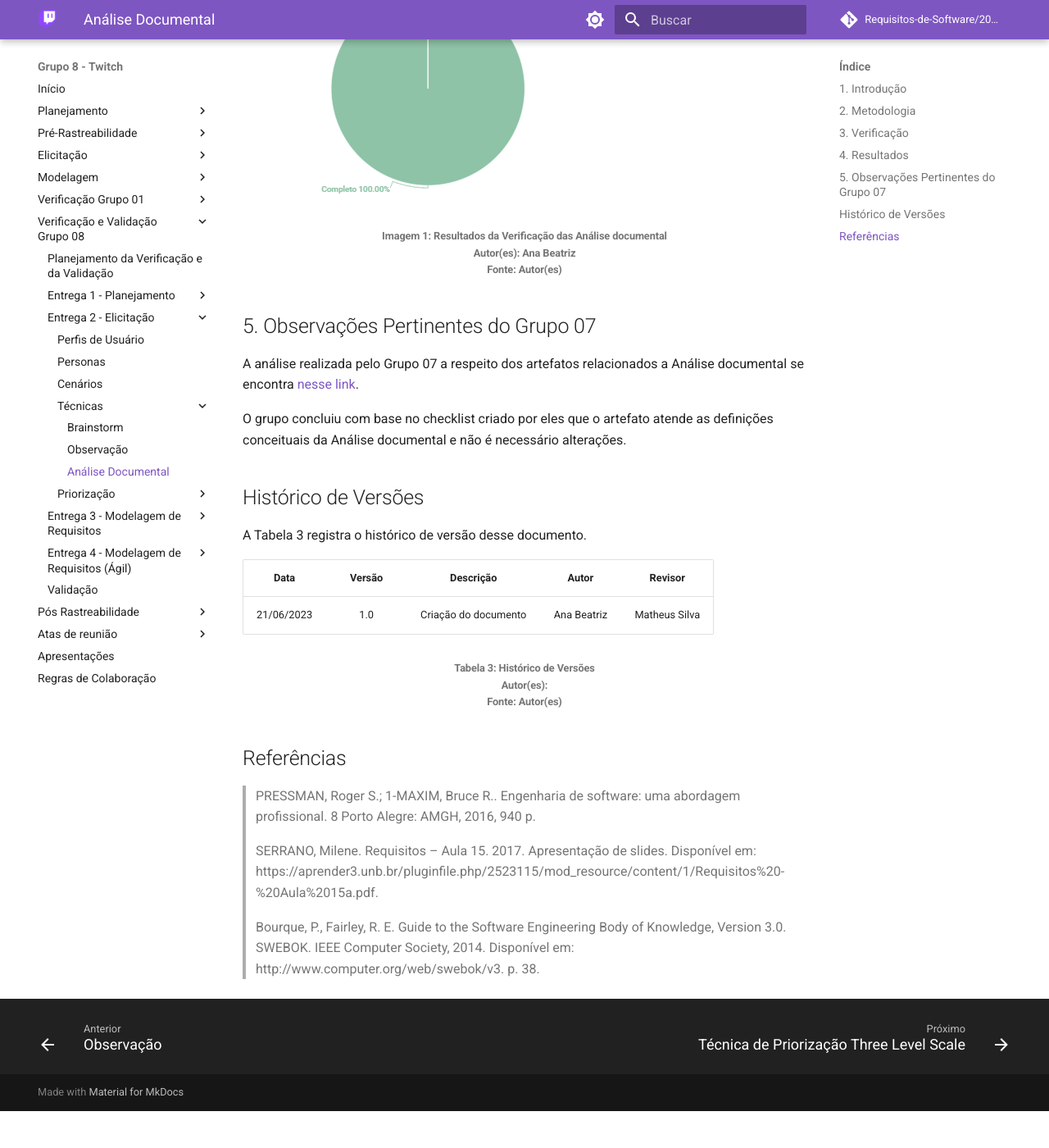
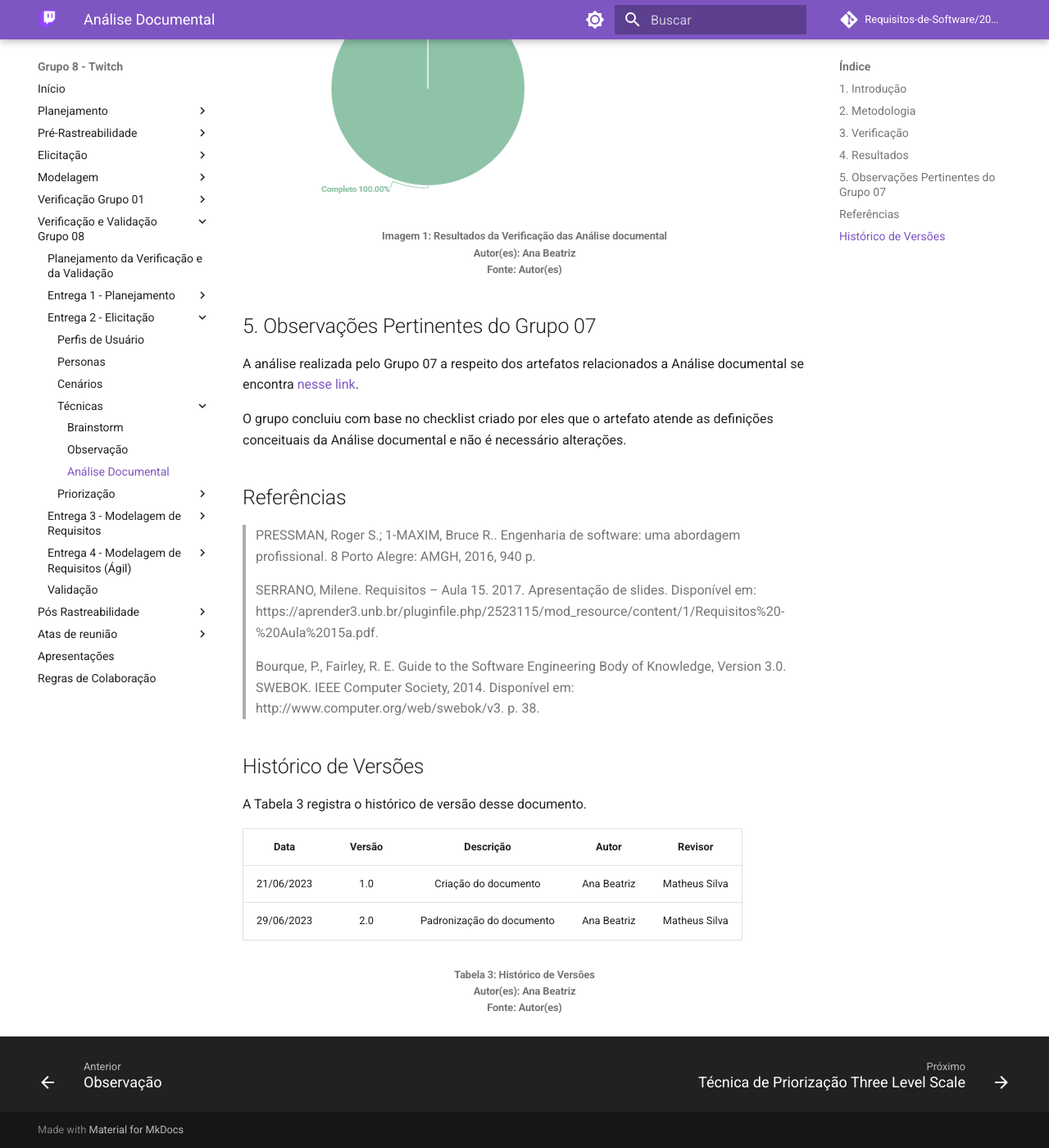
Before and after one commit to Requisitos-de-Software/2023.1-Twitch, an MkDocs documentation site: the page built from docs/verifica_valida_grupo08/verifica_analise_doc.md, in a window 1280 px wide and 1400 px high, scrolled down 1397 px. Shown: the whole window at 82% size. Built offline with MkDocs 1.6.1 and Material for MkDocs 9.7.7, drawn with Linux system fonts in a browser that asks for light colours; comment, search, counter and statistics services are not loaded; before the commit the page ends 2752 px from its top, so only the background shows below that; some of the changed lines change nothing that is shown; some of the changed text lies outside the part shown.

Commit message:
doc: Padronização do documento

```diff
--- a/docs/verifica_valida_grupo08/verifica_analise_doc.md
+++ b/docs/verifica_valida_grupo08/verifica_analise_doc.md
@@ -29,7 +29,7 @@ A tabela 1 a seguir apresenta o checklist que orientou a verificação da Análi
 
 
 ## 4. Resultados
-A imagem 1 a seguir apresenta um gráfico de pizza levando em consideração as 11 questões utilizadas para verificação do artefato Análise documental:
+A imagem 1 a seguir apresenta um gráfico de pizza levando em consideração as 8 questões utilizadas para verificação do artefato Análise documental:
 
 ![Resultados Análise documental](./imagens/verifica_analise_doc.png)
 
@@ -42,6 +42,13 @@ A análise realizada pelo Grupo 07 a respeito dos artefatos relacionados a Anál
 
 O grupo concluiu com base no checklist criado por eles que o artefato atende as definições conceituais da Análise documental e não é necessário alterações.
 
+## Referências
+> PRESSMAN, Roger S.; 1-MAXIM, Bruce R.. Engenharia de software: uma abordagem profissional. 8 Porto Alegre: AMGH, 2016, 940 p.
+
+>SERRANO, Milene. Requisitos – Aula 15. 2017. Apresentação de slides. Disponível em: https://aprender3.unb.br/pluginfile.php/2523115/mod_resource/content/1/Requisitos%20-%20Aula%2015a.pdf.
+
+>Bourque, P., Fairley, R. E. Guide to the Software Engineering Body of Knowledge, Version 3.0. SWEBOK. IEEE Computer Society, 2014. Disponível em: http://www.computer.org/web/swebok/v3. p. 38.
+
 ## Histórico de Versões
 
 A Tabela 3 registra o histórico de versão desse documento.
@@ -49,14 +56,8 @@ A Tabela 3 registra o histórico de versão desse documento.
 |**Data** | **Versão** | **Descrição** | **Autor** | **Revisor** |
 |:---: | :---: | :---: | :---: | :---: |
 | 21/06/2023| 1.0 | Criação do documento | Ana Beatriz | Matheus Silva |
+| 29/06/2023 | 2.0 | Padronização do documento |  Ana Beatriz  | Matheus Silva|
 
 <h6 align = "center"> Tabela 3: Histórico de Versões
-<br> Autor(es):
+<br> Autor(es): Ana Beatriz
 <br>Fonte: Autor(es)</h6>
-
-## Referências
-> PRESSMAN, Roger S.; 1-MAXIM, Bruce R.. Engenharia de software: uma abordagem profissional. 8 Porto Alegre: AMGH, 2016, 940 p.
-
->SERRANO, Milene. Requisitos – Aula 15. 2017. Apresentação de slides. Disponível em: https://aprender3.unb.br/pluginfile.php/2523115/mod_resource/content/1/Requisitos%20-%20Aula%2015a.pdf.
-
->Bourque, P., Fairley, R. E. Guide to the Software Engineering Body of Knowledge, Version 3.0. SWEBOK. IEEE Computer Society, 2014. Disponível em: http://www.computer.org/web/swebok/v3. p. 38.
```
